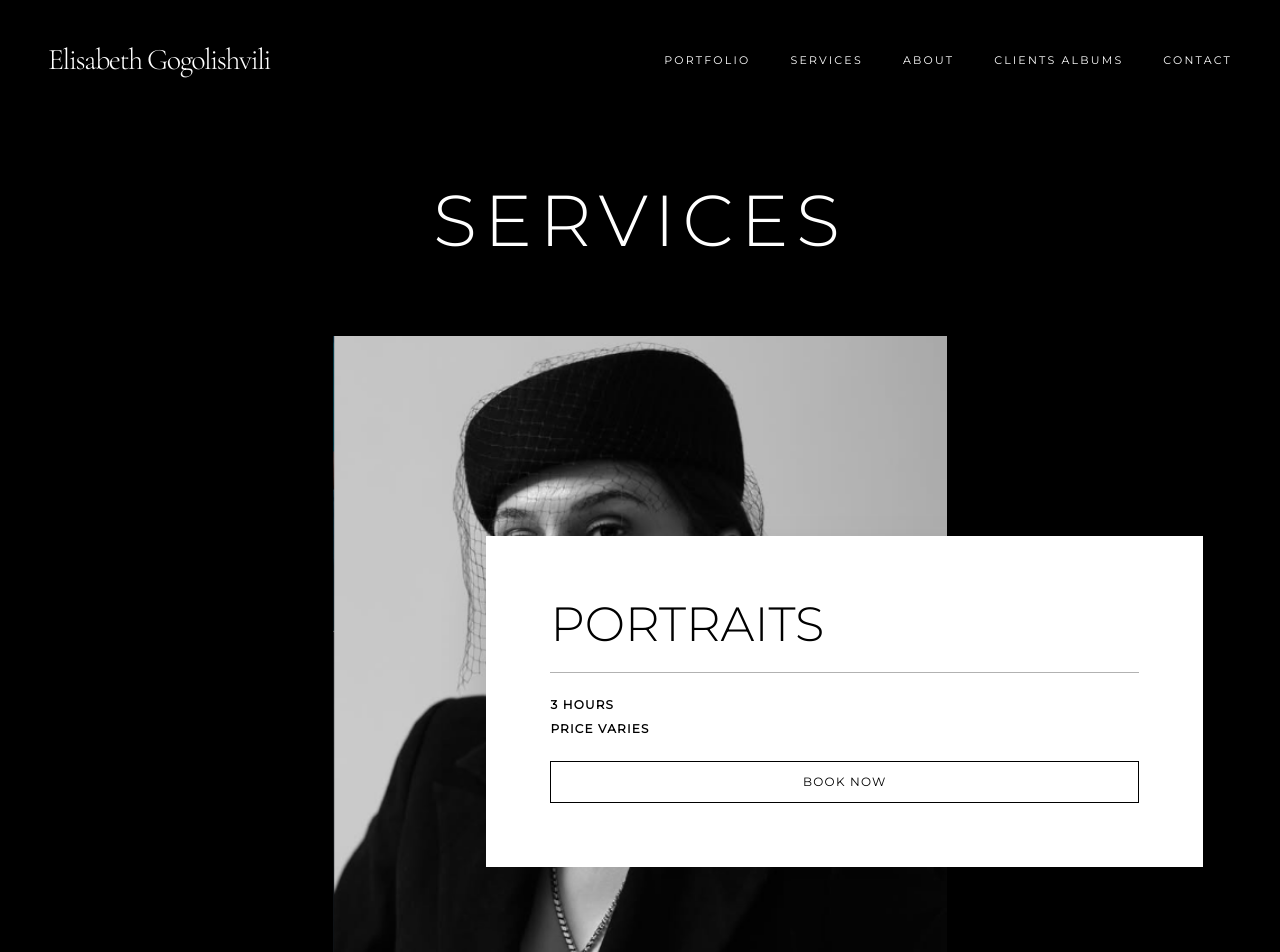
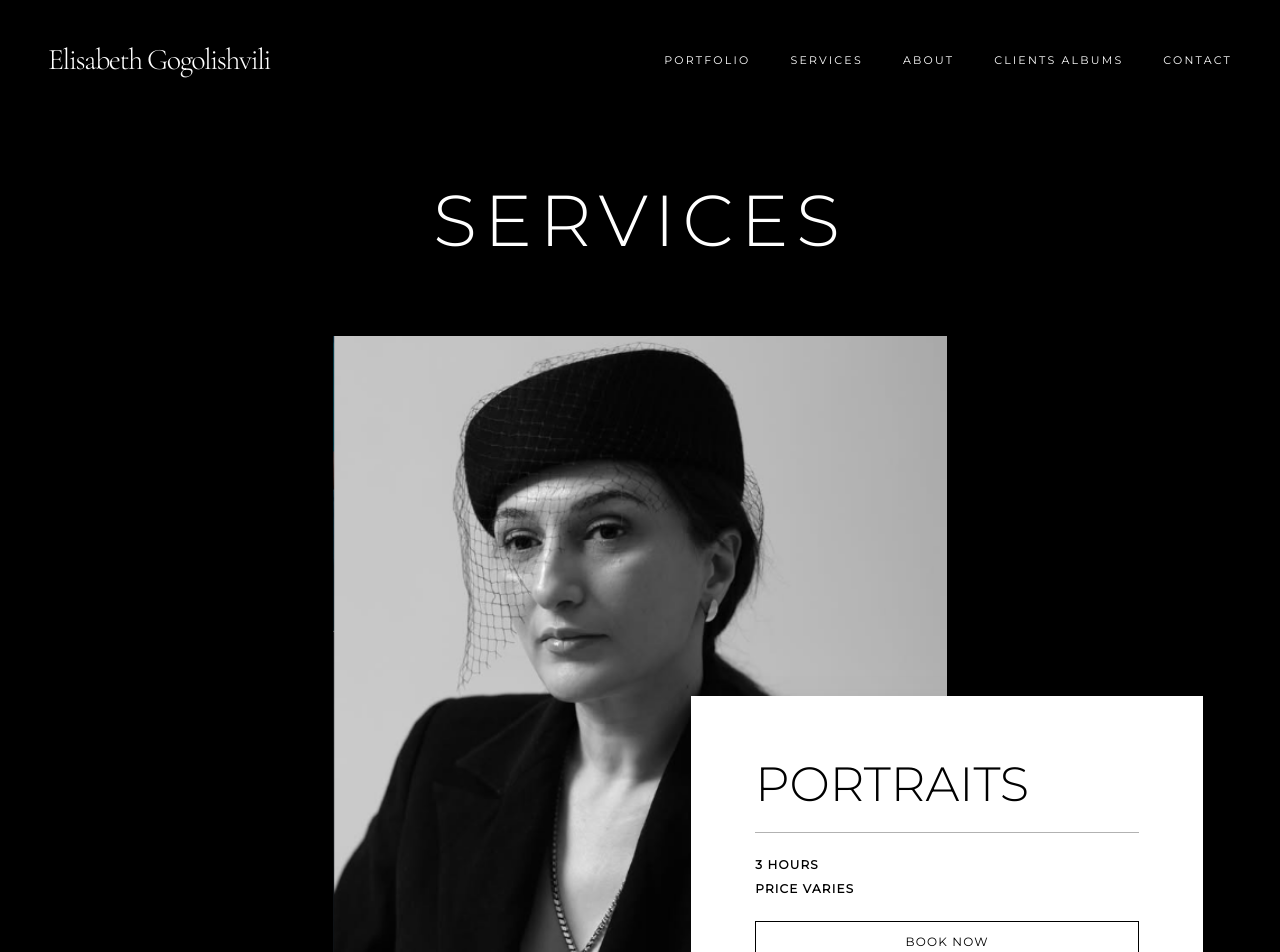
Before and after one commit to Machakhleli/Elisabeths, a React (Vite) app: page /services in a window 1280 px wide. Shown: the top 952 px of the page. Built offline with nearby package versions, Linux system fonts and the light colour scheme.

Commit message:
fix: changed booking container's place in the services, margin top from 0 to 80 on large screen

```diff
--- a/src/components/ServiceCard.jsx
+++ b/src/components/ServiceCard.jsx
@@ -13,7 +13,7 @@ export default function ServiceCard({ service, onBook }) {
           />
         </div>
 
-        <div className="relative z-10 -mt-12 lg:mt-0 lg:absolute lg:right-[-5%] w-[90%] md:w-[70%] lg:w-28rem bg-white p-8 md:p-12 lg:p-16 flex flex-col gap-6 shadow-2xl">
+        <div className="relative z-10 mt-12 lg:mt-80 lg:absolute lg:right-[-5%] w-[70%] md:w-[50%] lg:w-28rem bg-white p-8 md:p-12 lg:p-16 flex flex-col gap-6 shadow-2xl">
           <h2 className="text-3xl md:text-5xl font-light text-black uppercase">
             {service.title}
           </h2>
```
